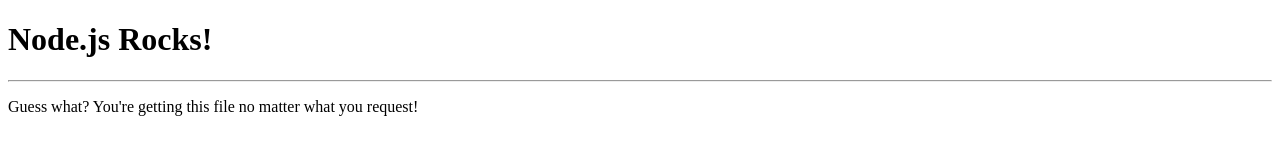
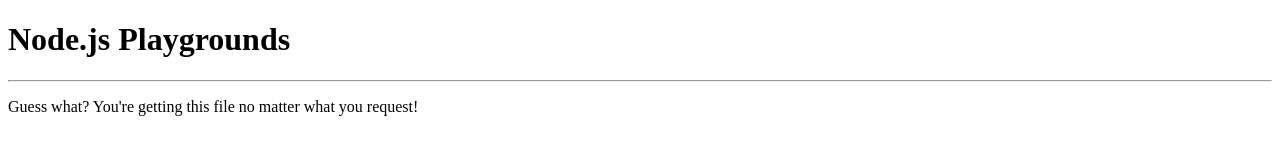
Before and after one commit to m-alani/node_learning, a website: page index.html in a window 1280 px wide. Drawn offline with Linux system fonts and the light colour scheme.

Commit message:
Moar nodels

```diff
--- a/app.js
+++ b/app.js
@@ -1,3 +1,5 @@
+"use strict";
+
 const http = require("http");
 const fs = require("fs");
 
--- a/index.html
+++ b/index.html
@@ -4,7 +4,7 @@
         <title>Node.js is amazing</title>
     </head>
     <body>
-        <h1>Node.js Rocks!</h1>
+        <h1>Node.js Playgrounds</h1>
         <hr>
         <p>Guess what? You're getting this file no matter what you request!</p>
     </body>
```
